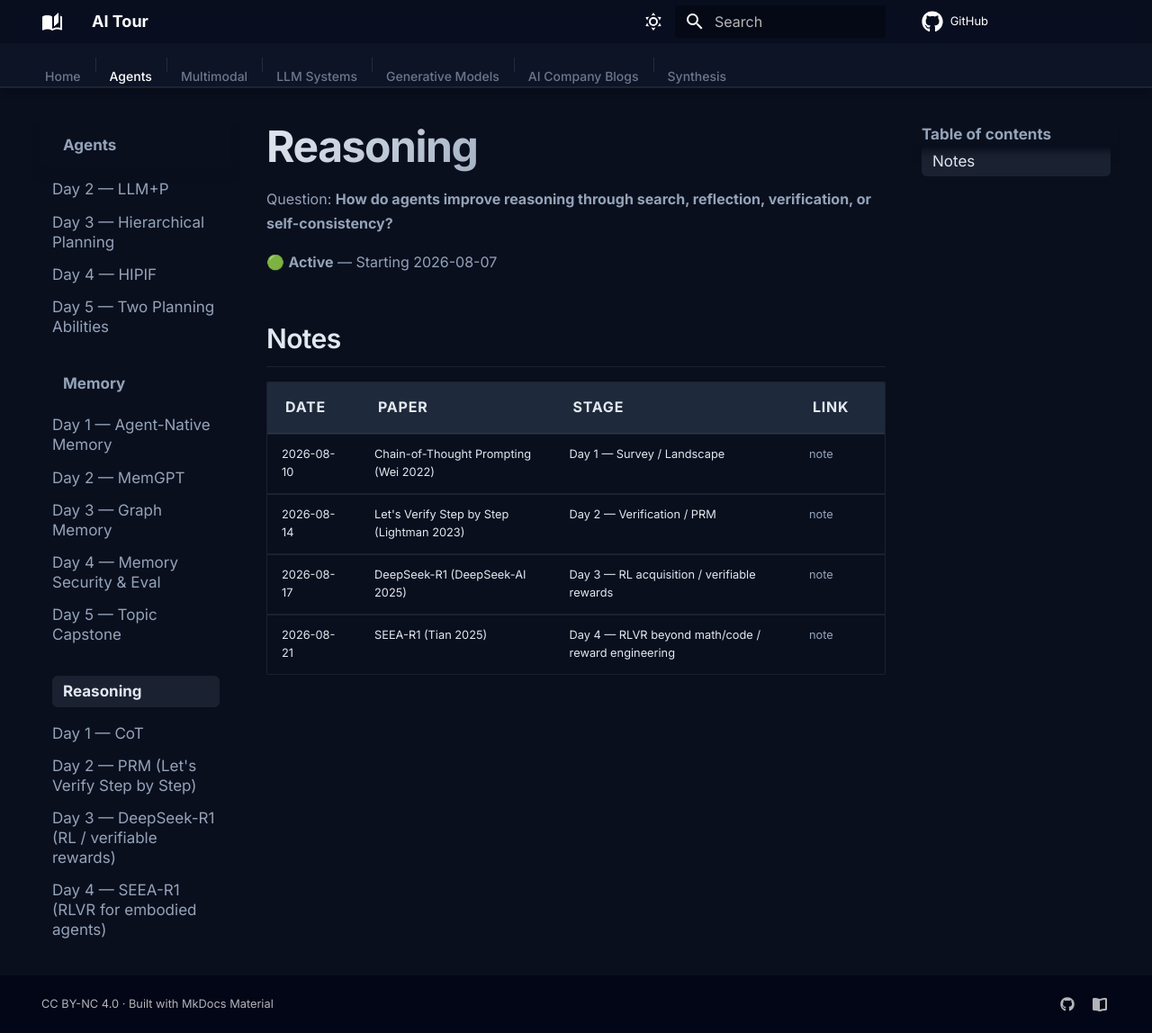
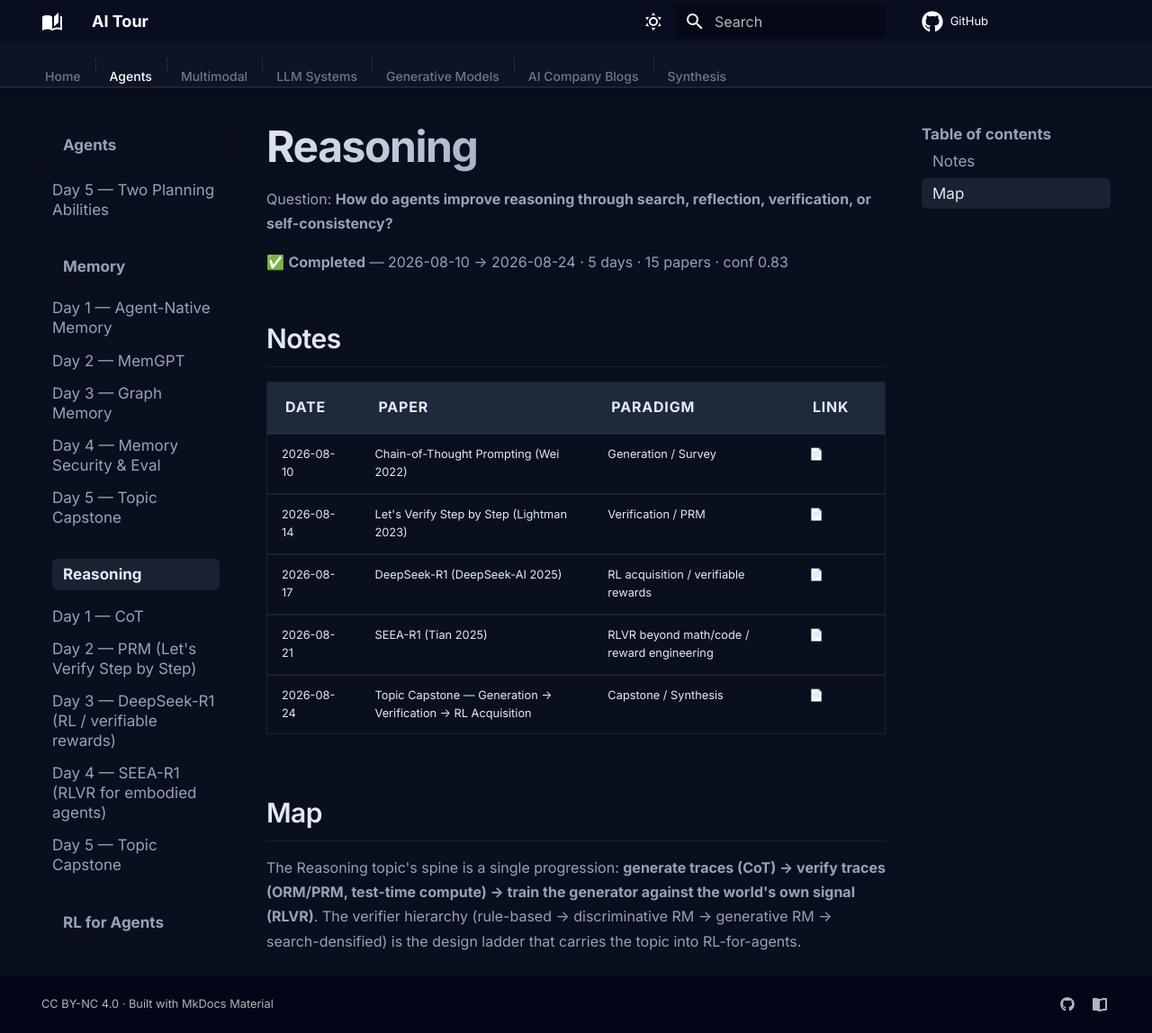
Before and after one commit to caiyuanrui/ai-tour, an MkDocs documentation site: the page built from docs/agents/reasoning/index.md, in a window 1280 px wide and 1148 px high. Shown: the whole window at 90% size. Built offline with MkDocs 1.6.1 and Material for MkDocs 9.7.7, drawn with Linux system fonts in a browser that asks for light colours; comment, search, counter and statistics services are not loaded.

Commit message:
ai-tour: agents / reasoning — Topic Capstone (Day 5), advance to rl-for-agents

```diff
--- a/docs/agents/reasoning/index.md
+++ b/docs/agents/reasoning/index.md
@@ -2,13 +2,18 @@
 
 Question: **How do agents improve reasoning through search, reflection, verification, or self-consistency?**
 
-🟢 **Active** — Starting 2026-08-07
+✅ **Completed** — 2026-08-10 → 2026-08-24 · 5 days · 15 papers · conf 0.83
 
 ## Notes
 
-| Date | Paper | Stage | Link |
-|------|-------|-------|------|
-| 2026-08-10 | Chain-of-Thought Prompting (Wei 2022) | Day 1 — Survey / Landscape | [note](2026-08-10-reasoning.md) |
-| 2026-08-14 | Let's Verify Step by Step (Lightman 2023) | Day 2 — Verification / PRM | [note](2026-08-14-reasoning.md) |
-| 2026-08-17 | DeepSeek-R1 (DeepSeek-AI 2025) | Day 3 — RL acquisition / verifiable rewards | [note](2026-08-17-reasoning.md) |
-| 2026-08-21 | SEEA-R1 (Tian 2025) | Day 4 — RLVR beyond math/code / reward engineering | [note](2026-08-21-reasoning.md) |
+| Date | Paper | Paradigm | Link |
+|------|-------|----------|------|
+| 2026-08-10 | Chain-of-Thought Prompting (Wei 2022) | Generation / Survey | [📄](2026-08-10-reasoning.md) |
+| 2026-08-14 | Let's Verify Step by Step (Lightman 2023) | Verification / PRM | [📄](2026-08-14-reasoning.md) |
+| 2026-08-17 | DeepSeek-R1 (DeepSeek-AI 2025) | RL acquisition / verifiable rewards | [📄](2026-08-17-reasoning.md) |
+| 2026-08-21 | SEEA-R1 (Tian 2025) | RLVR beyond math/code / reward engineering | [📄](2026-08-21-reasoning.md) |
+| 2026-08-24 | Topic Capstone — Generation → Verification → RL Acquisition | Capstone / Synthesis | [📄](2026-08-24-reasoning.md) |
+
+## Map
+
+The Reasoning topic's spine is a single progression: **generate traces (CoT) → verify traces (ORM/PRM, test-time compute) → train the generator against the world's own signal (RLVR)**. The verifier hierarchy (rule-based → discriminative RM → generative RM → search-densified) is the design ladder that carries the topic into RL-for-agents.
--- a/mkdocs.yml
+++ b/mkdocs.yml
@@ -108,6 +108,9 @@ nav:
       - "Day 2 — PRM (Let's Verify Step by Step)": agents/reasoning/2026-08-14-reasoning.md
       - "Day 3 — DeepSeek-R1 (RL / verifiable rewards)": agents/reasoning/2026-08-17-reasoning.md
       - "Day 4 — SEEA-R1 (RLVR for embodied agents)": agents/reasoning/2026-08-21-reasoning.md
+      - "Day 5 — Topic Capstone": agents/reasoning/2026-08-24-reasoning.md
+    - RL for Agents:
+      - agents/rl-for-agents/index.md
   - Multimodal:
     - multimodal/index.md
     - VLM Pretraining:
```
Also changed, not shown: docs/agents/index.md (+9 -9 lines), docs/agents/reasoning/2026-08-24-reasoning.md (added, +131 -0 lines), docs/agents/rl-for-agents/index.md (added, +12 -0 lines), docs/index.md (+6 -5 lines).
